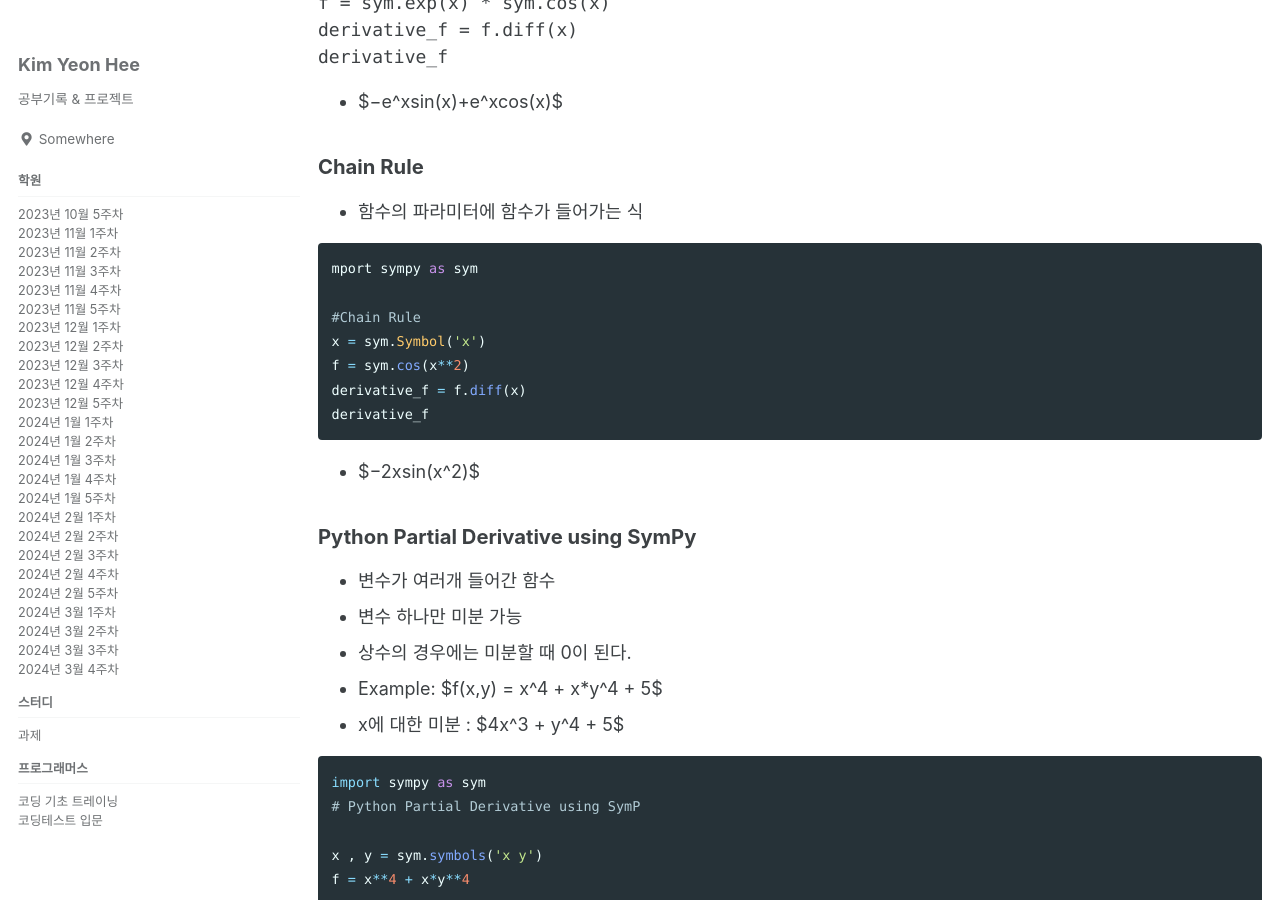
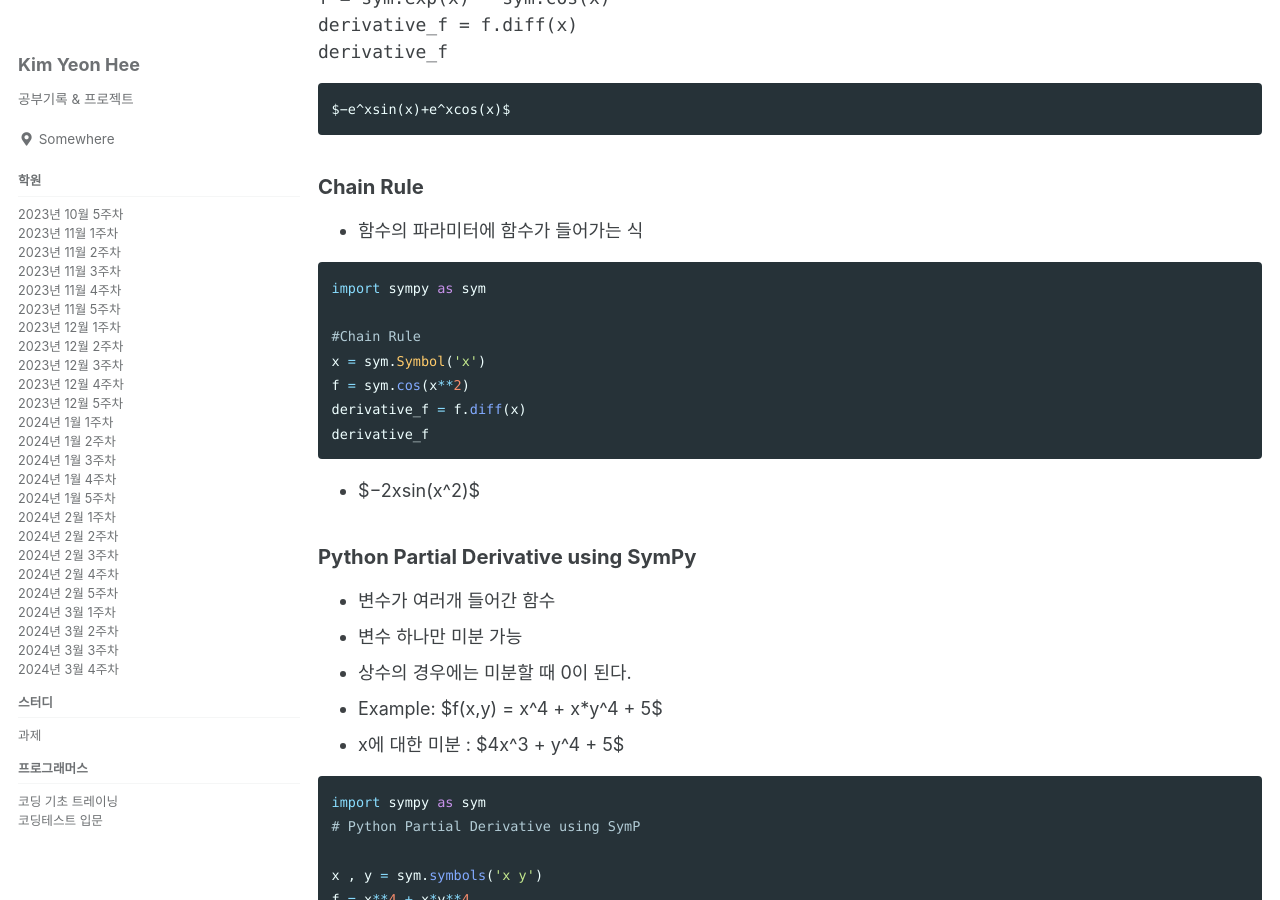
Before and after one commit to YonY-K/YonY-K.github.io, a Jekyll site: the page built from school/school_202403week4/_posts/2024-03-28/2024-03-28-20240328_1period.md, in a window 1280 px wide and 900 px high, scrolled down 2441 px. Built offline with Jekyll 4.4.1, drawn with Linux system fonts in a browser that asks for light colours; cached includes are drawn as plain includes.

Commit message:
posts modify

````diff
--- a/school/school_202403week4/_posts/2024-03-28/2024-03-28-20240328_1period.md
+++ b/school/school_202403week4/_posts/2024-03-28/2024-03-28-20240328_1period.md
@@ -87,7 +87,7 @@ derivative_f = f.diff(x)
 derivative_f
 ```
 
-- $5x^4$
+$5x^4$
 
 ### Product Rule
 
@@ -105,14 +105,16 @@ derivative_f = f.diff(x)
 derivative_f
 ```
 
-- $−e^xsin(x)+e^xcos(x)$
+```
+$−e^xsin(x)+e^xcos(x)$
+```
 
 ### Chain Rule
 
 - 함수의 파라미터에 함수가 들어가는 식
 
 ```python
-mport sympy as sym
+import sympy as sym
 
 #Chain Rule
 x = sym.Symbol('x')
````
